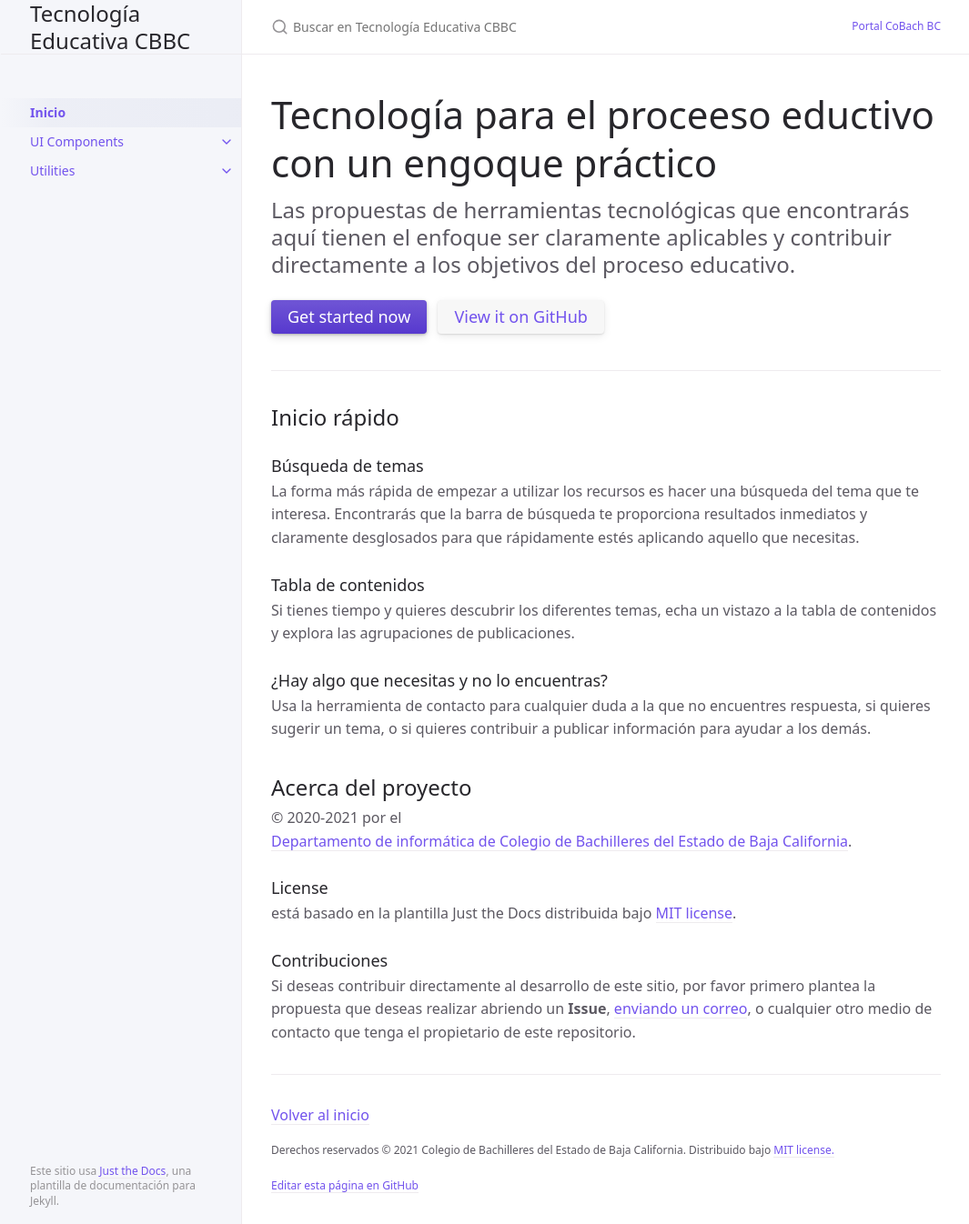
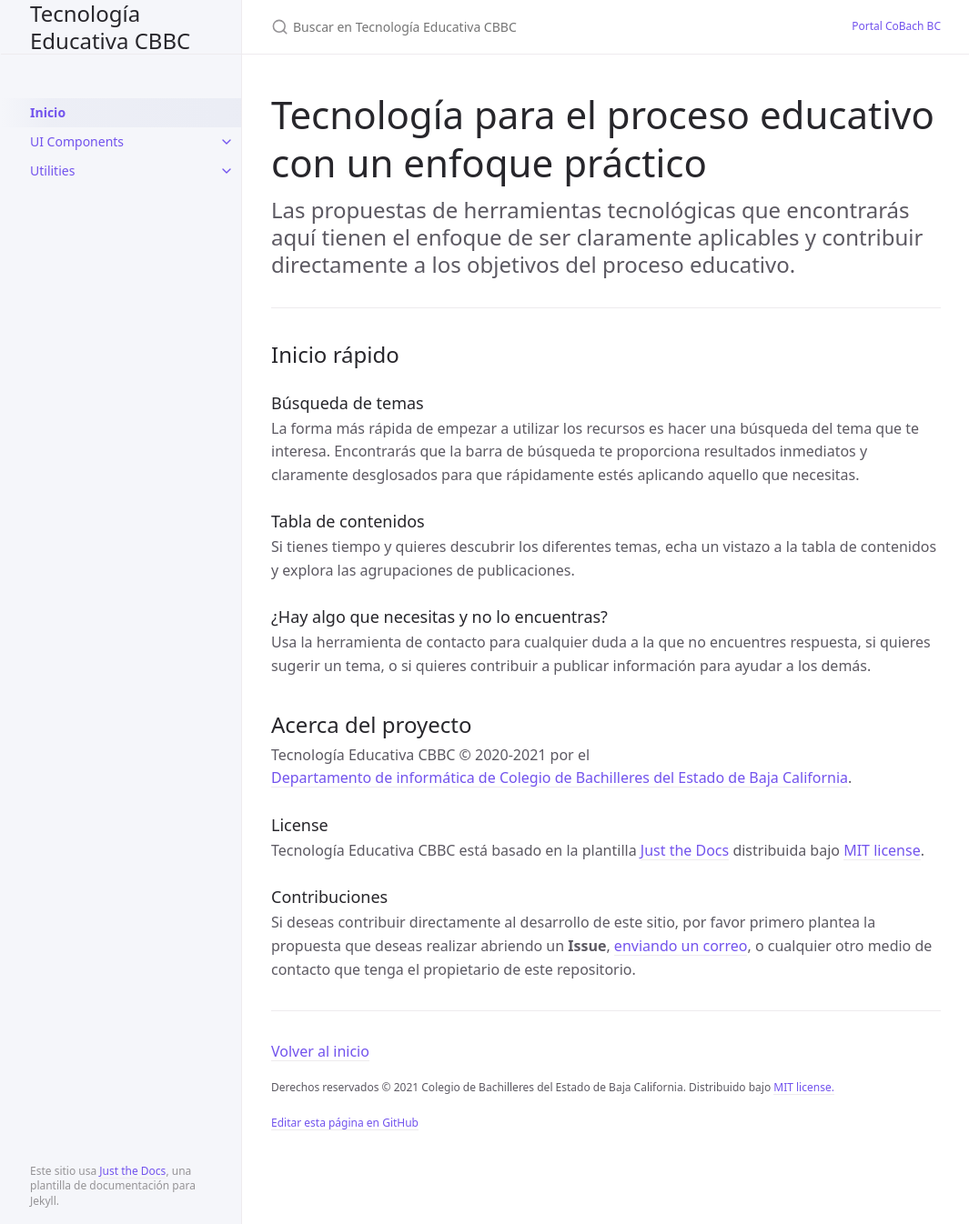
Before and after one commit to CoBachBC/demo, a Jekyll site: the page built from index.md, in a window 1280 px wide and 1346 px high. Shown: the whole window at 91% size, without its empty margins (106-1171 px from the left). Built offline with Jekyll 4.4.1, drawn with Linux system fonts in a browser that asks for light colours.

Commit message:
Update index.md

```diff
--- a/index.md
+++ b/index.md
@@ -6,13 +6,11 @@ description: "Recopilación de herramientas educativas enfocadas para el proceso
 permalink: /
 ---
 
-# Tecnología para el proceeso eductivo con un engoque práctico
+# Tecnología para el proceso educativo con un enfoque práctico
 {: .fs-9 }
 
-Las propuestas de herramientas tecnológicas que encontrarás aquí tienen el enfoque ser claramente aplicables y contribuir directamente a los objetivos del proceso educativo.
+Las propuestas de herramientas tecnológicas que encontrarás aquí tienen el enfoque de ser claramente aplicables y contribuir directamente a los objetivos del proceso educativo.
 {: .fs-6 .fw-300 }
-
-[Get started now](#getting-started){: .btn .btn-primary .fs-5 .mb-4 .mb-md-0 .mr-2 } [View it on GitHub](https://github.com/pmarsceill/just-the-docs){: .btn .fs-5 .mb-4 .mb-md-0 }
 
 ---
 
@@ -32,11 +30,11 @@ Usa la herramienta de contacto para cualquier duda a la que no encuentres respue
 
 ## Acerca del proyecto
 
-{{ site.name }} &copy; 2020-{{ "now" | date: "%Y" }} por el [Departamento de informática de Colegio de Bachilleres del Estado de Baja California](https://github.com/CoBachBC).
+Tecnología Educativa CBBC &copy; 2020-{{ "now" | date: "%Y" }} por el [Departamento de informática de Colegio de Bachilleres del Estado de Baja California](https://github.com/CoBachBC).
 
 ### License
 
-{{ site.name }} está basado en la plantilla Just the Docs distribuida bajo [MIT license](https://github.com/pmarsceill/just-the-docs/tree/master/LICENSE.txt).
+Tecnología Educativa CBBC está basado en la plantilla [Just the Docs](https://github.com/pmarsceill/just-the-docs) distribuida bajo [MIT license](https://github.com/pmarsceill/just-the-docs/tree/master/LICENSE.txt).
 
 ### Contribuciones
 
```
